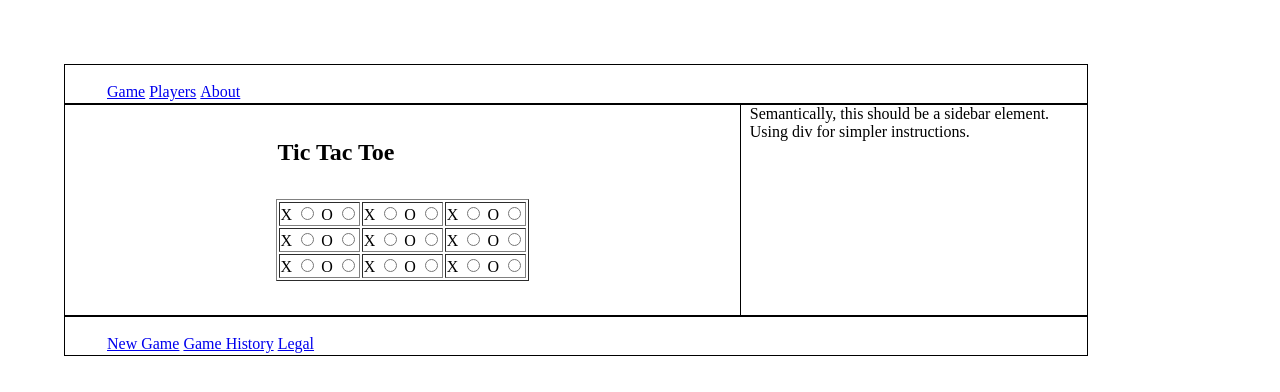
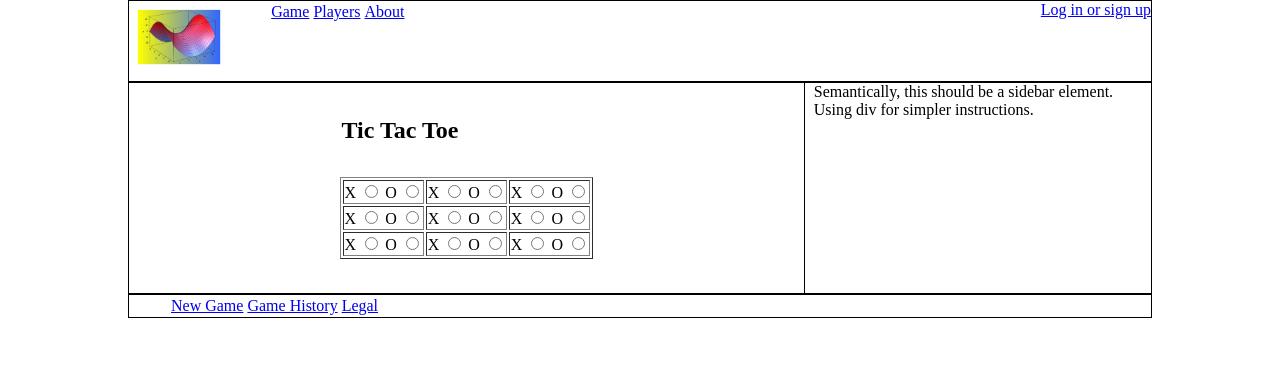
Before and after one commit to eliasjames/training-responsive-design, a plain HTML site: page examples/01-responsive-basics/01-fluid.html in a window 1280 px wide. Drawn offline with Linux system fonts and the light colour scheme.

Commit message:
Fluid examples

```diff
--- a/examples/01-responsive-basics/01-fluid.html
+++ b/examples/01-responsive-basics/01-fluid.html
@@ -9,6 +9,9 @@
   <link rel="stylesheet" href="styles.css">
 <body>
   <header>
+    <a href="#" class="logo-home-link">
+      <img src="../00-css-in-depth/bkgd.png">
+    </a>
     <nav>
       <ul>
         <li>
@@ -23,6 +26,9 @@
       </ul>
       <div style="clear: left;"></div>
     </nav>
+    <a href="#login" class="login">
+      Log in or sign up
+    </a>
   </header>
   <main>
     <section class="big">
--- a/examples/01-responsive-basics/styles.css
+++ b/examples/01-responsive-basics/styles.css
@@ -1,13 +1,32 @@
+/* resets */
+ul { margin: 0 }
+
 body {
-  margin: 5%;
+  margin: 0 auto;
   width: 80%;
 }
 header, main, footer {
   border: 1px solid;
   overflow: auto;
 }
+header {
+  height: 5em;
+}
+.logo-home-link img {
+  float: left;
+  height: 3.5em;
+  margin: 0.5em;
+}
 ul {
   list-style-type: none;
+}
+header nav {
+  float: left;
+  margin: 0 auto;
+  width: 40%;
+}
+.login {
+  float: right;
 }
 nav ul li {
   float: left;
```
